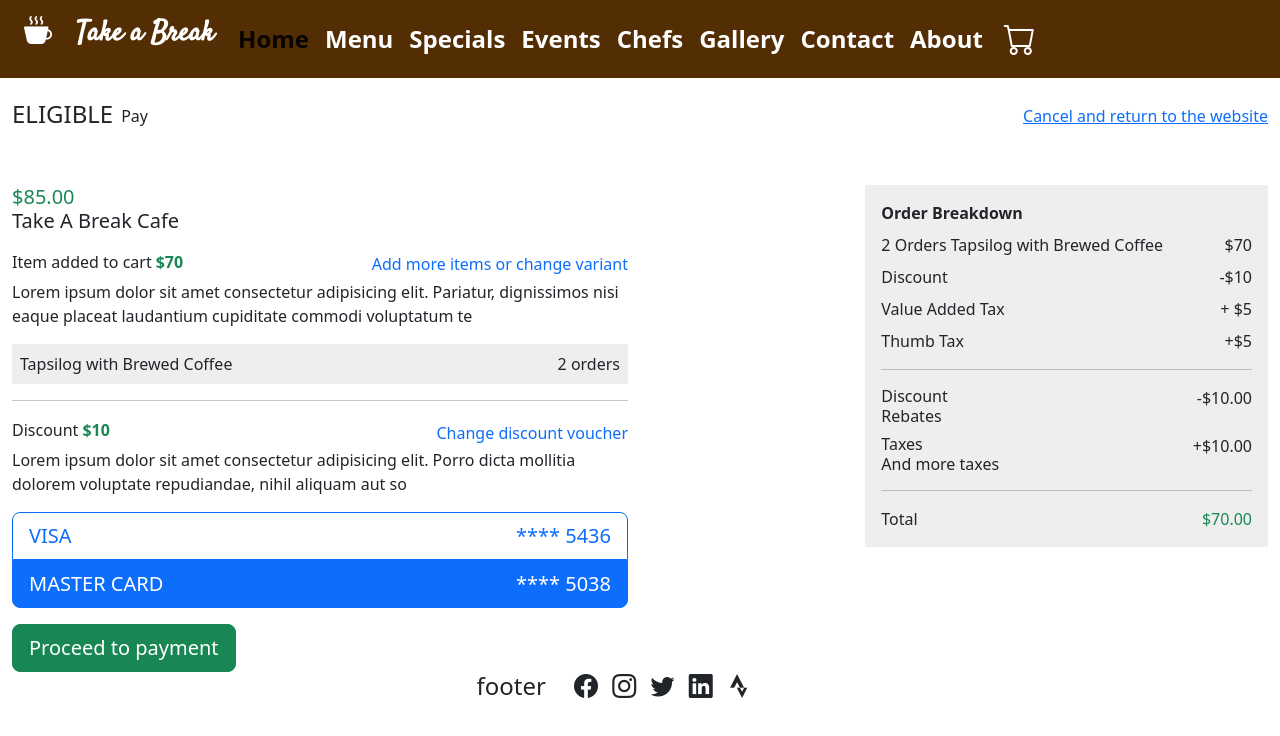
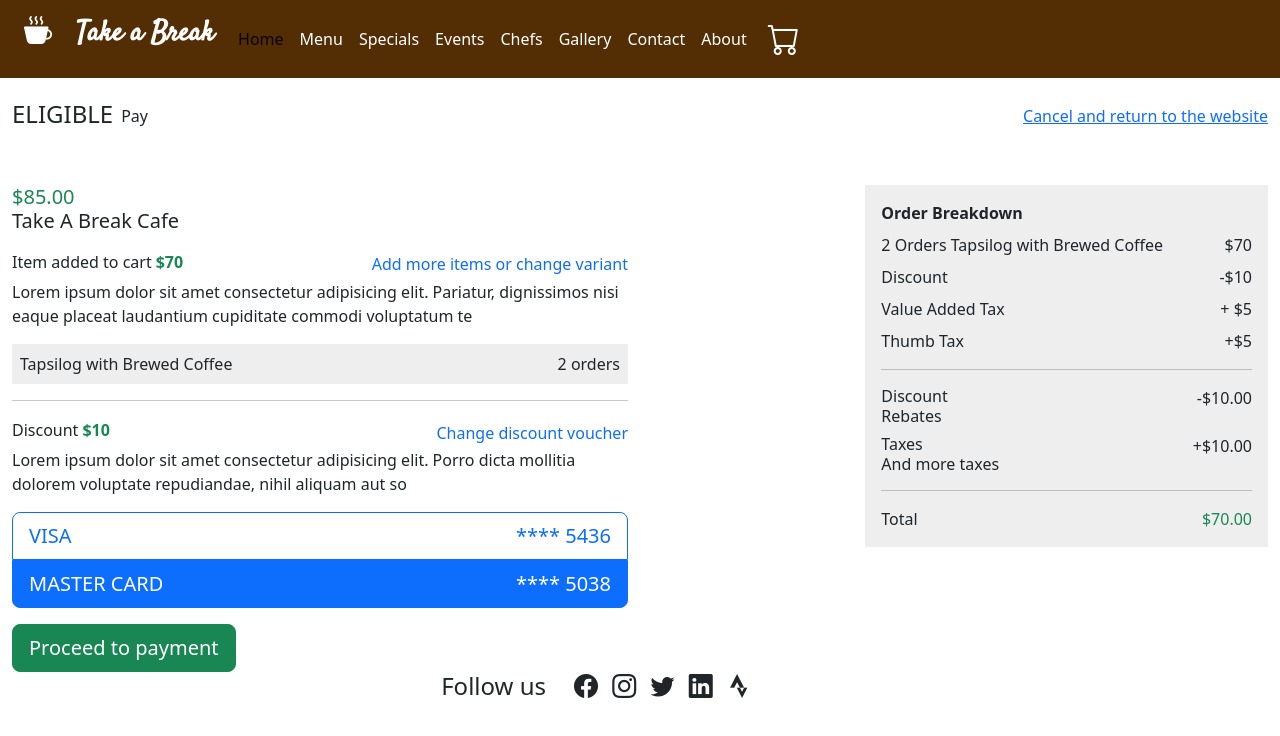
Before and after one commit to Melvin-Gesulgon/take-a-break-cafe, a plain HTML site: page checkout.html in a window 1280 px wide. Drawn offline with nearby package versions, Linux system fonts and the light colour scheme.

Commit message:
updated navbar for checkout

```diff
--- a/checkout.html
+++ b/checkout.html
@@ -48,28 +48,28 @@
           <div class="collapse navbar-collapse ps-13" id="navbarSupportedContent">
             <ul class="navbar-nav me-auto mb-2 mb-lg-0">
               <li class="nav-item">
-                <a class="nav-link active fw-bold fs-4" aria-current="page" href="#">Home</a>
+                <a class="nav-link active" aria-current="page" href="#">Home</a>
               </li>
               <li class="nav-item">
-                <a class="nav-link text-white fw-bold fs-4" href="#menu">Menu</a>
+                <a class="nav-link text-white" href="#menu">Menu</a>
               </li>
               <li class="nav-item">
-                <a class="nav-link text-white fw-bold fs-4" href="#">Specials</a>
+                <a class="nav-link text-white" href="#">Specials</a>
               </li>
               <li class="nav-item">
-                <a class="nav-link text-white fw-bold fs-4" href="#">Events</a>
+                <a class="nav-link text-white" href="#">Events</a>
               </li>
               <li class="nav-item">
-                <a class="nav-link text-white fw-bold fs-4" href="#chefs">Chefs</a>
+                <a class="nav-link text-white" href="#chefs">Chefs</a>
               </li>
               <li class="nav-item">
-                <a class="nav-link text-white fw-bold fs-4" href="#">Gallery</a>
+                <a class="nav-link text-white" href="#">Gallery</a>
               </li>
               <li class="nav-item">
-                <a class="nav-link text-white fw-bold fs-4" href="#">Contact</a>
+                <a class="nav-link text-white" href="#">Contact</a>
               </li>
               <li class="nav-item">
-                <a class="nav-link text-white fw-bold fs-4" href="#">About</a>
+                <a class="nav-link text-white" href="#">About</a>
               </li>
             </ul>
             <button type="button" class="btn fs-2 nav-item" ><i class="bi bi-cart nav-link text-white"></i></button>
@@ -174,14 +174,8 @@
                       And more taxes</span>
                     <span>+$10.00</span>
                   </div>
-                  <!-- <hr /> -->
-                  <!-- <div class="d-flex justify-content-between mt-2">
-                    <span>Insurance Responsibility </span> <span>$71.76</span>
-                  </div>
-                  <div class="d-flex justify-content-between mt-2">
-                    <span>Patient Balance </span> <span>$13.24</span>
-                  </div> -->
-                  <hr />
+
+                  <hr>
                   <div class="d-flex justify-content-between mt-2">
                     <span>Total </span> <span class="text-success">$70.00</span>
                   </div>
@@ -197,7 +191,7 @@
 
       <footer class="container row">
         <div class="col-6 d-flex justify-content-end">
-              <h4>footer</h4>
+              <h4>Follow us</h4>
         </div>
         <div class="col-6">
           <h4>
```
